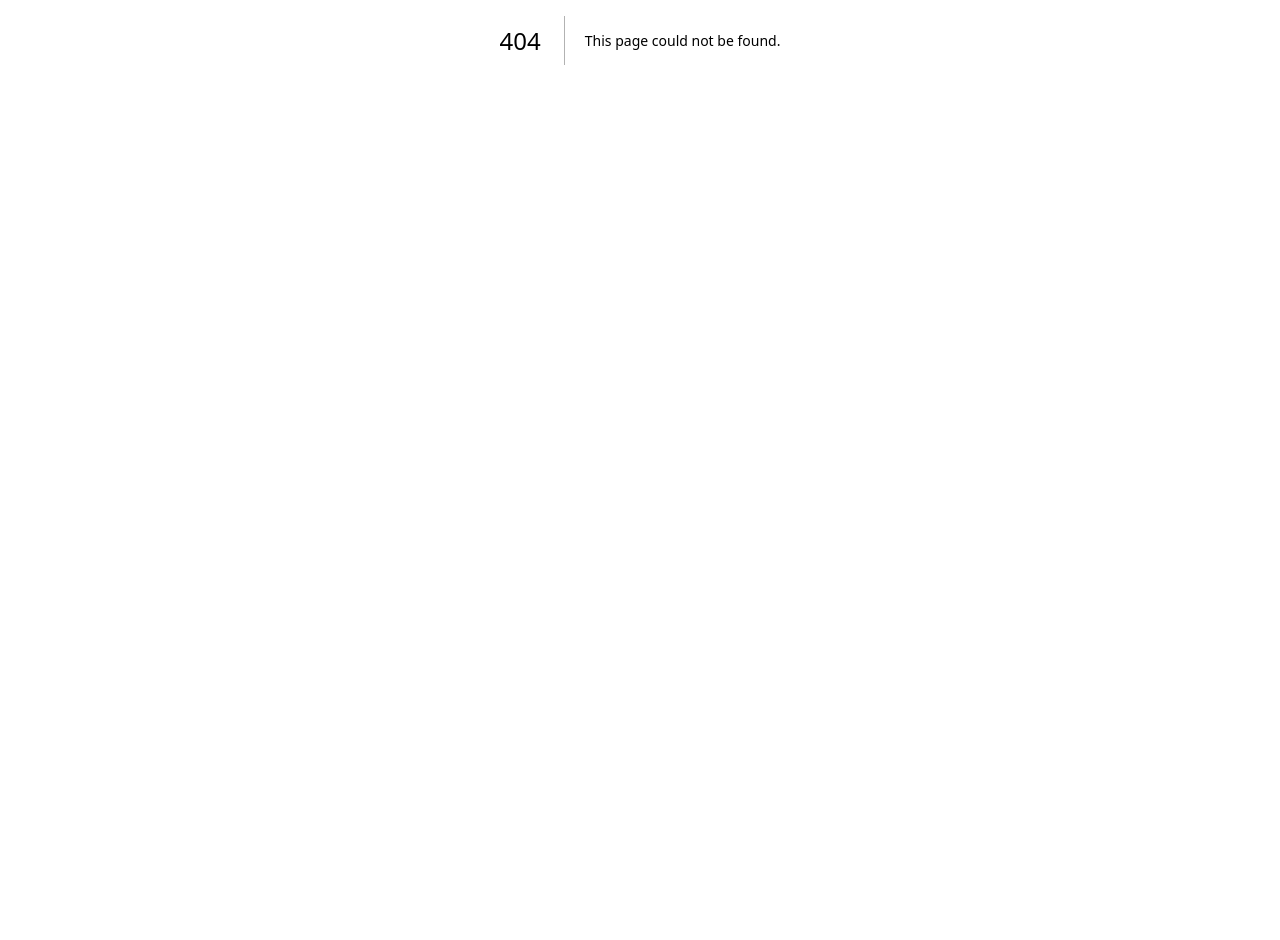
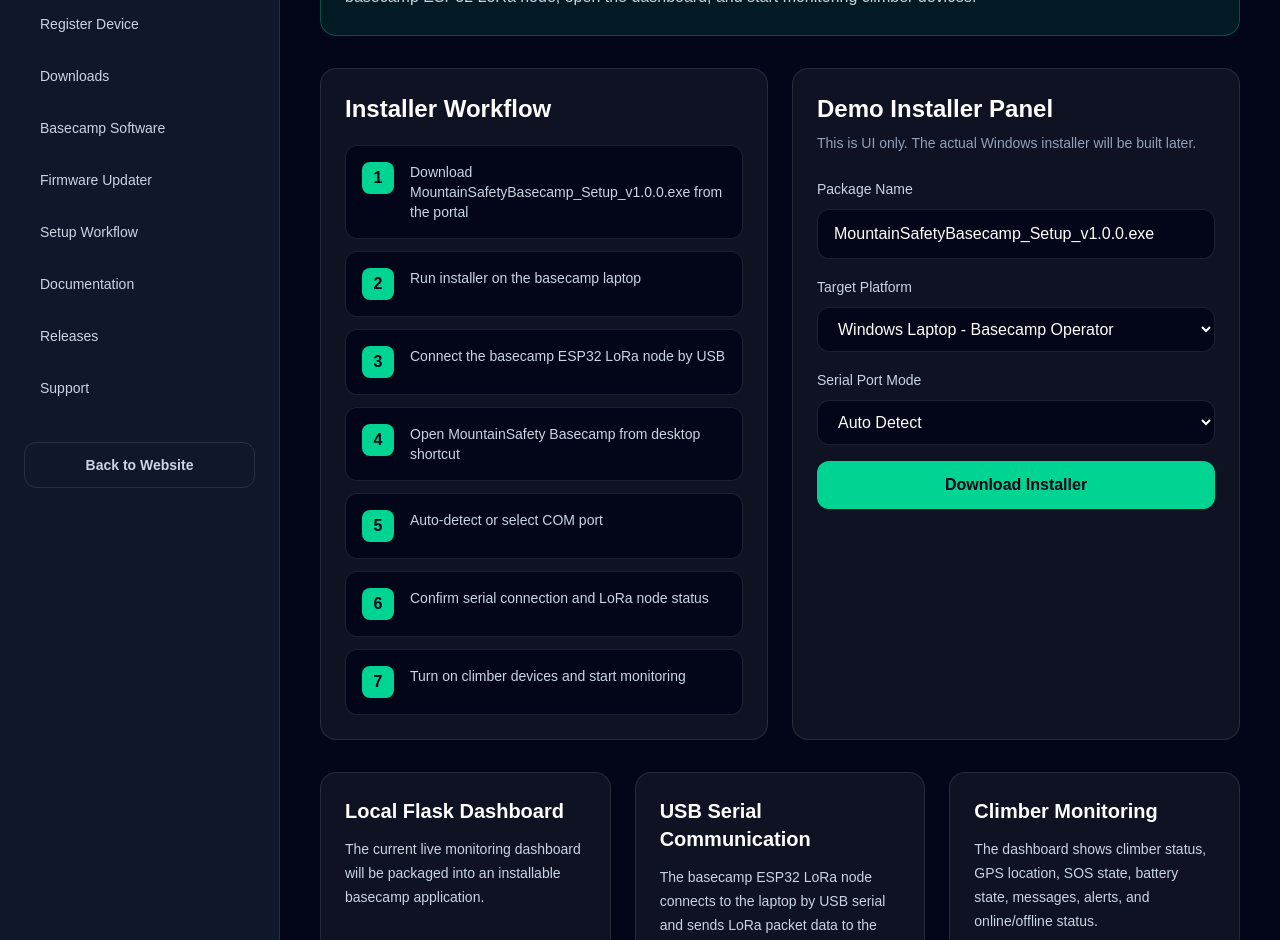
Before and after one commit to prabashmalhara/e21-3yp-Mountain-Climber-Health-and-GPS-Tracker, a Next.js app in the folder website/: page /portal/basecamp-software in a window 1280 px wide. Before the commit this address had no page. Shown: the part 360-1300 px from the top of the page. Before the commit the page ends 800 px from the top, so only its background shows below. Built offline with nearby package versions, Linux system fonts and the light colour scheme.

Commit message:
Add portal basecamp software installer prototype page

```diff
--- /dev/null
+++ b/website/src/app/portal/basecamp-software/page.tsx
@@ -0,0 +1,178 @@
+import PortalLayout from "@/components/PortalLayout";
+
+const installerFeatures = [
+  {
+    title: "Local Flask Dashboard",
+    description:
+      "The current live monitoring dashboard will be packaged into an installable basecamp application.",
+  },
+  {
+    title: "USB Serial Communication",
+    description:
+      "The basecamp ESP32 LoRa node connects to the laptop by USB serial and sends LoRa packet data to the dashboard.",
+  },
+  {
+    title: "Climber Monitoring",
+    description:
+      "The dashboard shows climber status, GPS location, SOS state, battery state, messages, alerts, and online/offline status.",
+  },
+  {
+    title: "Basecamp Commands",
+    description:
+      "The operator can send messages, clear SOS, set basecamp GPS, and send base location updates through LoRa.",
+  },
+  {
+    title: "Session Log Export",
+    description:
+      "Operational events such as SOS, messages, GPS setup, and basecamp actions can be exported as CSV logs.",
+  },
+  {
+    title: "Offline-First Operation",
+    description:
+      "The basecamp dashboard should run locally even without internet access. The online portal is only for downloads, setup, and updates.",
+  },
+];
+
+const installerSteps = [
+  "Download MountainSafetyBasecamp_Setup_v1.0.0.exe from the portal",
+  "Run installer on the basecamp laptop",
+  "Connect the basecamp ESP32 LoRa node by USB",
+  "Open MountainSafety Basecamp from desktop shortcut",
+  "Auto-detect or select COM port",
+  "Confirm serial connection and LoRa node status",
+  "Turn on climber devices and start monitoring",
+];
+
+const futurePackageFiles = [
+  "MountainSafetyBasecamp.exe",
+  "config.json",
+  "local_database.db",
+  "logs/",
+  "firmware/",
+  "docs/",
+  "drivers/",
+];
+
+export default function BasecampSoftwarePage() {
+  return (
+    <PortalLayout
+      title="Basecamp Software"
+      description="This page explains how the current Flask basecamp dashboard will later be packaged as an easy installer for non-technical basecamp users."
+    >
+      <div className="rounded-2xl border border-emerald-400/30 bg-emerald-400/10 p-6">
+        <h2 className="text-2xl font-bold">Production Goal</h2>
+        <p className="mt-3 leading-7 text-slate-300">
+          The final basecamp user should not run Python commands or edit app.py.
+          They should download an installer, connect the basecamp ESP32 LoRa
+          node, open the dashboard, and start monitoring climber devices.
+        </p>
+      </div>
+
+      <div className="mt-8 grid gap-6 lg:grid-cols-2">
+        <div className="rounded-2xl border border-white/10 bg-white/5 p-6">
+          <h2 className="text-2xl font-bold">Installer Workflow</h2>
+
+          <div className="mt-5 grid gap-3">
+            {installerSteps.map((step, index) => (
+              <div
+                key={step}
+                className="flex gap-4 rounded-xl border border-white/10 bg-slate-950 p-4"
+              >
+                <div className="flex h-8 w-8 shrink-0 items-center justify-center rounded-lg bg-emerald-400 font-bold text-slate-950">
+                  {index + 1}
+                </div>
+                <p className="text-sm text-slate-300">{step}</p>
+              </div>
+            ))}
+          </div>
+        </div>
+
+        <div className="rounded-2xl border border-white/10 bg-white/5 p-6">
+          <h2 className="text-2xl font-bold">Demo Installer Panel</h2>
+          <p className="mt-2 text-sm text-slate-400">
+            This is UI only. The actual Windows installer will be built later.
+          </p>
+
+          <div className="mt-6 grid gap-4">
+            <div>
+              <label className="text-sm text-slate-300">Package Name</label>
+              <input
+                type="text"
+                defaultValue="MountainSafetyBasecamp_Setup_v1.0.0.exe"
+                className="mt-2 w-full rounded-xl border border-white/10 bg-slate-950 px-4 py-3 text-white outline-none focus:border-emerald-400"
+              />
+            </div>
+
+            <div>
+              <label className="text-sm text-slate-300">Target Platform</label>
+              <select className="mt-2 w-full rounded-xl border border-white/10 bg-slate-950 px-4 py-3 text-white outline-none focus:border-emerald-400">
+                <option>Windows Laptop - Basecamp Operator</option>
+                <option>macOS - Development Testing</option>
+                <option>Linux - Future Support</option>
+              </select>
+            </div>
+
+            <div>
+              <label className="text-sm text-slate-300">Serial Port Mode</label>
+              <select className="mt-2 w-full rounded-xl border border-white/10 bg-slate-950 px-4 py-3 text-white outline-none focus:border-emerald-400">
+                <option>Auto Detect</option>
+                <option>Manual COM Port</option>
+                <option>COM30 Demo Configuration</option>
+              </select>
+            </div>
+
+            <button
+              type="button"
+              className="rounded-xl bg-emerald-400 px-6 py-3 font-semibold text-slate-950 hover:bg-emerald-300"
+            >
+              Download Installer
+            </button>
+          </div>
+        </div>
+      </div>
+
+      <div className="mt-8 grid gap-6 md:grid-cols-2 lg:grid-cols-3">
+        {installerFeatures.map((feature) => (
+          <div
+            key={feature.title}
+            className="rounded-2xl border border-white/10 bg-white/5 p-6"
+          >
+            <h2 className="text-xl font-bold">{feature.title}</h2>
+            <p className="mt-3 text-sm leading-6 text-slate-300">
+              {feature.description}
+            </p>
+          </div>
+        ))}
+      </div>
+
+      <div className="mt-8 rounded-2xl border border-white/10 bg-white/5 p-6">
+        <h2 className="text-2xl font-bold">Future Installed Folder Structure</h2>
+        <p className="mt-3 leading-7 text-slate-300">
+          The packaged software can later install files into a clean application
+          folder instead of asking the user to manage Python files manually.
+        </p>
+
+        <div className="mt-5 grid gap-3 md:grid-cols-2 lg:grid-cols-4">
+          {futurePackageFiles.map((file) => (
+            <div
+              key={file}
+              className="rounded-xl border border-white/10 bg-slate-950 px-4 py-3 text-sm text-slate-300"
+            >
+              {file}
+            </div>
+          ))}
+        </div>
+      </div>
+
+      <div className="mt-8 rounded-2xl border border-white/10 bg-white/5 p-6">
+        <h2 className="text-2xl font-bold">Recommended Packaging Path</h2>
+        <p className="mt-3 leading-7 text-slate-300">
+          Keep the current Flask dashboard for now. Later, package it using
+          PyInstaller and create a Windows installer using Inno Setup. The user
+          should see only a desktop shortcut and simple setup wizard, not Python,
+          terminal commands, or source files.
+        </p>
+      </div>
+    </PortalLayout>
+  );
+}
--- a/website/src/components/PortalLayout.tsx
+++ b/website/src/components/PortalLayout.tsx
@@ -5,6 +5,7 @@
   { label: "Devices", href: "/portal/devices" },
   { label: "Register Device", href: "/portal/register-device" },
   { label: "Downloads", href: "/portal/downloads" },
+  { label: "Basecamp Software", href: "/portal/basecamp-software" },
   { label: "Firmware Updater", href: "/portal/firmware" },
   { label: "Setup Workflow", href: "/portal/setup" },
   { label: "Documentation", href: "/portal/docs" },
```
